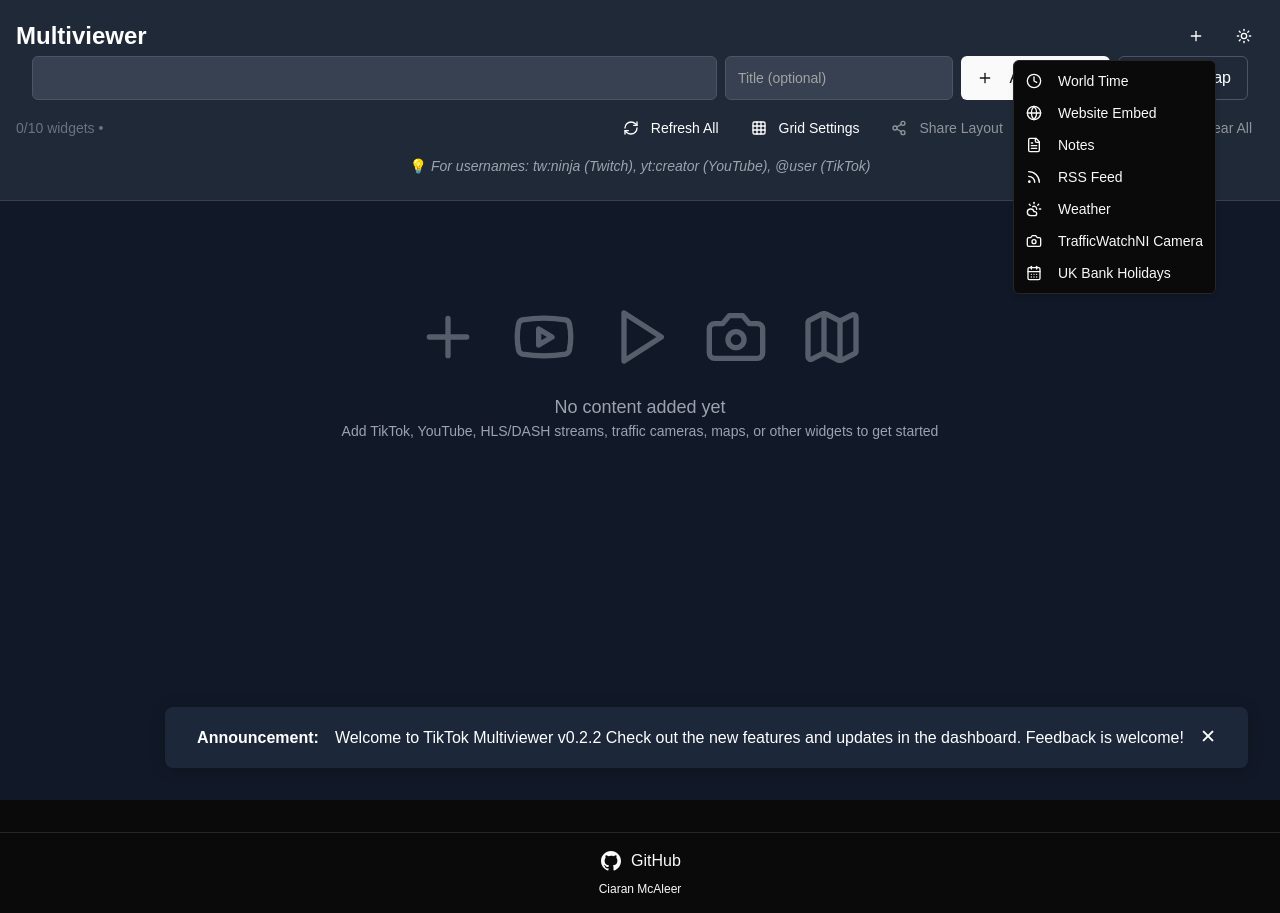
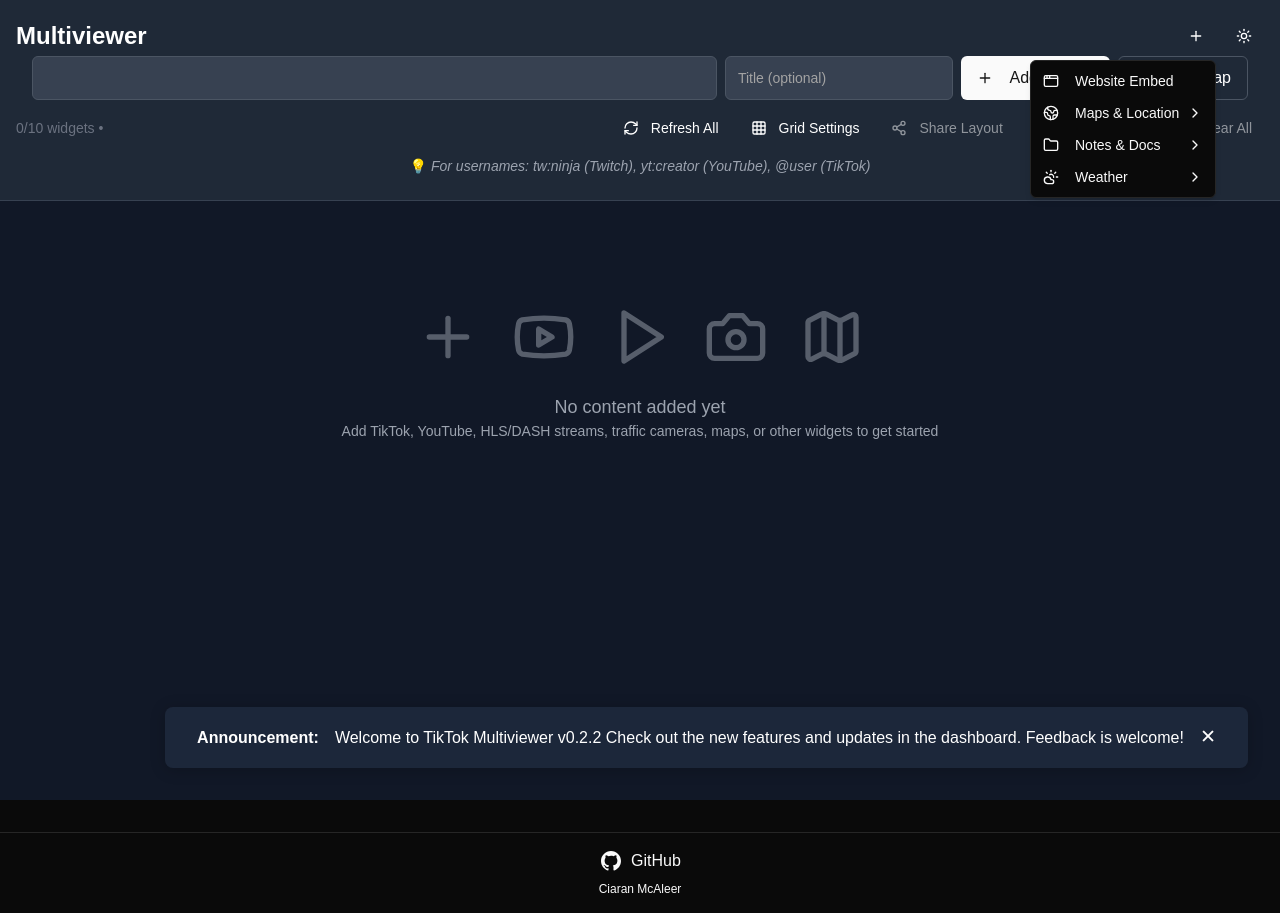
Before and after one commit to CiaranMcAleer/Tiktok-Multiviewer, a Next.js app: page / in a window 1280 px wide. Both pictures are taken after a click on the button 1196 px from the left and 36 px from the top of the page. Built offline with nearby package versions, Linux system fonts and the light colour scheme.

Commit message:
Move utility widget dropdown menu items into folders
Should make it easier to handle when more get added

```diff
--- /dev/null
+++ b/app/config/menuItems.ts
@@ -0,0 +1,70 @@
+import { AppWindow, Map, Globe2, Clock, StickyNote, Rss, CloudSun, CalendarDays, Folder } from "lucide-react";
+import type { MenuItem } from "../types/menu";
+
+/**
+ * MENU CONFIG FORMAT
+ *
+ * Each menu item is either a folder (group) or a widget item.
+ *
+ * Folder:
+ *   {
+ *     label: string,
+ *     type: "folder",
+ *     children: MenuItem[],
+ *     icon?: React.ElementType
+ *   }
+ *
+ * Widget:
+ *   {
+ *     label: string,
+ *     type: "widget",
+ *     widgetType: WidgetType, // see types/widget.ts
+ *     icon?: React.ElementType,
+ *     description?: string
+ *   }
+ *
+ * To add a new folder, add a new object with type "folder" and a children array.
+ * To add a new widget, add a new object with type "widget" and a valid widgetType.
+ *
+ * WidgetType options: "tiktok" | "youtube" | "trafficcam" | "map" | "worldtime" | "website" | "notes" | "stream" | "rss" | "weather" | "twitch" | "bankholidays"
+ *
+ * You can nest folders/groups to any depth.
+ */
+
+export const menuItems: MenuItem[] = [
+  {
+    label: "Website Embed",
+    type: "widget",
+    widgetType: "website",
+    icon: AppWindow,
+    description: "Embed any website"
+  },
+  {
+    label: "Maps & Location",
+    type: "folder",
+    icon: Globe2,
+    children: [
+      { label: "Map", type: "widget", widgetType: "map", icon: Map },
+      { label: "World Time", type: "widget", widgetType: "worldtime", icon: Clock }
+    ]
+  },
+  {
+    label: "Notes & Docs",
+    type: "folder",
+    icon: Folder,
+    children: [
+      { label: "Notes", type: "widget", widgetType: "notes", icon: StickyNote },
+      { label: "RSS", type: "widget", widgetType: "rss", icon: Rss }
+    ]
+  },
+  {
+    label: "Weather",
+    type: "folder",
+    icon: CloudSun,
+    children: [
+      { label: "Weather", type: "widget", widgetType: "weather", icon: CloudSun },
+      { label: "Bank Holidays", type: "widget", widgetType: "bankholidays", icon: CalendarDays }
+    ]
+  },
+  // Add more folders/widgets as needed
+];
--- a/app/page.tsx
+++ b/app/page.tsx
@@ -29,7 +29,9 @@ import { Button } from "@/components/ui/button"
 import { Input } from "@/components/ui/input"
 import { Dialog, DialogContent, DialogHeader, DialogTitle, DialogTrigger } from "@/components/ui/dialog"
 import { Select, SelectContent, SelectItem, SelectTrigger, SelectValue } from "@/components/ui/select"
-import { DropdownMenu, DropdownMenuContent, DropdownMenuItem, DropdownMenuTrigger } from "@/components/ui/dropdown-menu"
+import { DropdownMenu, DropdownMenuContent, DropdownMenuItem, DropdownMenuTrigger, DropdownMenuSub, DropdownMenuSubTrigger, DropdownMenuSubContent } from "@/components/ui/dropdown-menu"
+import { menuItems } from "./config/menuItems"
+import type { MenuItem, WidgetMenuItem, FolderMenuItem } from "./types/menu"
 import StreamWidget from "./components/stream-widget"
 import VideoStreamWidget from "./components/video-stream-widget"
 import TwniCameraSelector from "./components/twni-camera-selector"
@@ -48,6 +50,73 @@ import type { Widget, LayoutData, WidgetType } from "./types/widget"
 import PopupManager from "./utils/popup-manager"
 
 function MultiviewerApp() {
+  // Recursive menu rendering for folders/groups
+  function renderMenuItems(items: MenuItem[]): React.ReactNode {
+    return items.map((item, idx) => {
+      const Icon = item.icon;
+      if (item.type === "folder") {
+        return (
+          <DropdownMenuSub key={item.label + idx}>
+            <DropdownMenuSubTrigger>
+              {Icon && <Icon className="mr-2 h-4 w-4" />}
+              {item.label}
+            </DropdownMenuSubTrigger>
+            <DropdownMenuSubContent>
+              {renderMenuItems(item.children)}
+            </DropdownMenuSubContent>
+          </DropdownMenuSub>
+        );
+      } else {
+        // Widget menu item
+        // Handle special dialogs for website, notes, RSS, weather, trafficcam
+        if (item.widgetType === "website") {
+          return (
+            <DropdownMenuItem key={item.label + idx} onClick={() => setIsWebsiteDialogOpen(true)}>
+              {Icon && <Icon className="mr-2 h-4 w-4" />}
+              {item.label}
+            </DropdownMenuItem>
+          );
+        } else if (item.widgetType === "notes") {
+          return (
+            <DropdownMenuItem key={item.label + idx} onClick={() => setIsNotesDialogOpen(true)}>
+              {Icon && <Icon className="mr-2 h-4 w-4" />}
+              {item.label}
+            </DropdownMenuItem>
+          );
+        } else if (item.widgetType === "rss") {
+          return (
+            <DropdownMenuItem key={item.label + idx} onClick={() => setIsRSSDialogOpen(true)}>
+              {Icon && <Icon className="mr-2 h-4 w-4" />}
+              {item.label}
+            </DropdownMenuItem>
+          );
+        } else if (item.widgetType === "weather") {
+          return (
+            <DropdownMenuItem key={item.label + idx} onClick={() => setIsWeatherDialogOpen(true)}>
+              {Icon && <Icon className="mr-2 h-4 w-4" />}
+              {item.label}
+            </DropdownMenuItem>
+          );
+        } else if (item.widgetType === "trafficcam") {
+          return (
+            <DropdownMenuItem key={item.label + idx} onClick={() => setIsTwniDialogOpen(true)}>
+              {Icon && <Icon className="mr-2 h-4 w-4" />}
+              {item.label}
+            </DropdownMenuItem>
+          );
+        } else {
+          // All other widget types use addWidget
+          return (
+            <DropdownMenuItem key={item.label + idx} onClick={() => addWidget(item.widgetType).catch(console.error)}>
+              {Icon && <Icon className="mr-2 h-4 w-4" />}
+              {item.label}
+            </DropdownMenuItem>
+          );
+        }
+      }
+    });
+  }
+
   // Handler for adding a TWNI camera from the selector overlay
   const handleAddTwniCamera = (
     camera: { name: string; viewerUrl: string; imageUrl: string },
@@ -746,36 +815,10 @@ function MultiviewerApp() {
                     <Plus className="h-5 w-5" />
                   </Button>
                 </DropdownMenuTrigger>
-                <DropdownMenuContent align="end">
-                  <DropdownMenuItem onClick={() => addWidget("worldtime").catch(console.error)}>
-                    <Clock className="h-4 w-4 mr-2" />
-                    World Time
-                  </DropdownMenuItem>
-                  <DropdownMenuItem onClick={() => setIsWebsiteDialogOpen(true)}>
-                    <Globe className="h-4 w-4 mr-2" />
-                    Website Embed
-                  </DropdownMenuItem>
-                  <DropdownMenuItem onClick={() => setIsNotesDialogOpen(true)}>
-                    <FileText className="h-4 w-4 mr-2" />
-                    Notes
-                  </DropdownMenuItem>
-                  <DropdownMenuItem onClick={() => setIsRSSDialogOpen(true)}>
-                    <Rss className="h-4 w-4 mr-2" />
-                    RSS Feed
-                  </DropdownMenuItem>
-                  <DropdownMenuItem onClick={() => setIsWeatherDialogOpen(true)}>
-                    <CloudSun className="h-4 w-4 mr-2" />
-                    Weather
-                  </DropdownMenuItem>
-                  <DropdownMenuItem onClick={() => setIsTwniDialogOpen(true)}>
-                    <Camera className="h-4 w-4 mr-2" />
-                    TrafficWatchNI Camera
-                  </DropdownMenuItem>
-                  <DropdownMenuItem onClick={() => addWidget("bankholidays").catch(console.error)}>
-                    <CalendarDays className="h-4 w-4 mr-2" />
-                    UK Bank Holidays
-                  </DropdownMenuItem>
-                </DropdownMenuContent>
+                 <DropdownMenuContent align="end">
+                   {/* Recursive menu rendering for folders/groups */}
+                   {renderMenuItems(menuItems)}
+                 </DropdownMenuContent>
               </DropdownMenu>
               <Button variant="ghost" size="icon" onClick={toggleTheme} className="rounded-full">
                 {theme === "dark" ? <Sun className="h-5 w-5" /> : <Moon className="h-5 w-5" />}
--- /dev/null
+++ b/app/types/menu.ts
@@ -0,0 +1,16 @@
+export type WidgetMenuItem = {
+  label: string;
+  type: "widget";
+  widgetType: import("./widget").WidgetType;
+  icon?: React.ElementType;
+  description?: string;
+};
+
+export type FolderMenuItem = {
+  label: string;
+  type: "folder";
+  children: MenuItem[];
+  icon?: React.ElementType;
+};
+
+export type MenuItem = WidgetMenuItem | FolderMenuItem;
```
